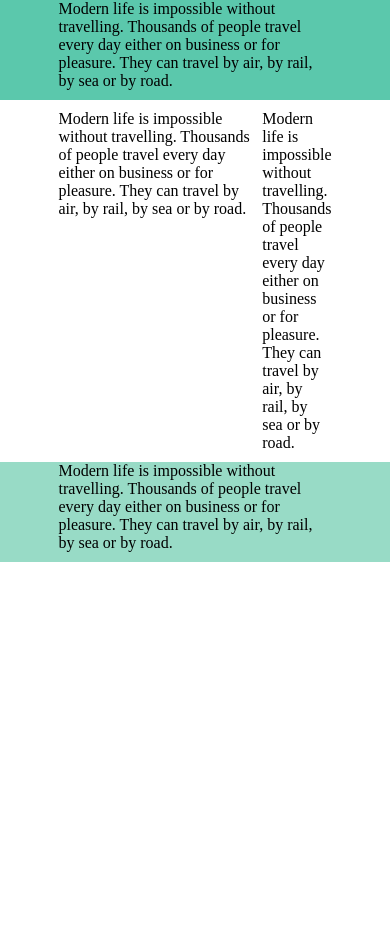
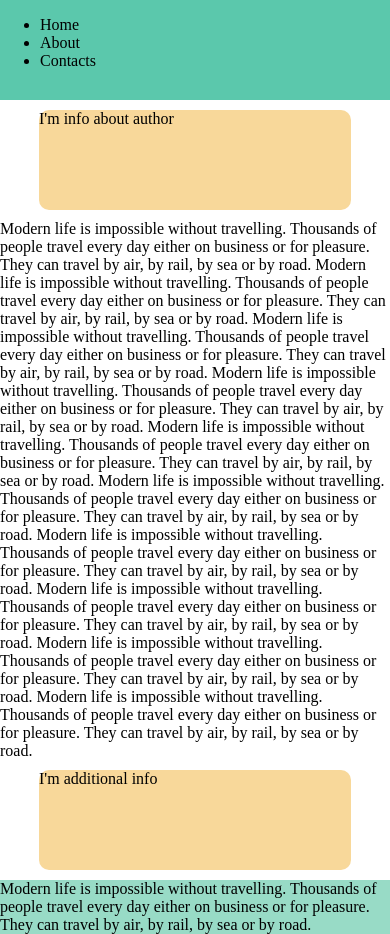
Before and after one commit to svitlanabndr/Travel-Blog, a plain HTML site: page index.html in a window 390 px wide. Before the commit the page ends 844 px from the top, so only its background shows below. Drawn offline with Linux system fonts and the light colour scheme.

Commit message:
Add layout for non-wide screens

```diff
--- a/common.css
+++ b/common.css
@@ -5,43 +5,99 @@ body {
 .wrapper {
     display: grid;
     grid-template-columns: 1fr 4fr 1fr 1fr;
-    grid-template-rows: repeat(3, minmax(100px, max-content));
+    grid-template-rows: repeat(4, minmax(100px, max-content));
     grid-gap: 10px;
 }
 
 .wrapper .header-wrapper {
-    grid-row: 1;
-    grid-column: 1/-1;
+    grid-area: 1/1/2/-1;
     background-color: #5BC8AC;
 }
 
 .wrapper header {
-    grid-row: 1;
-    grid-column: 2/4;
+    grid-area: 1/2/2/4;
     max-width: 1200px;
 }
 
 
 .wrapper main {
-    grid-row: 2;
-    grid-column: 2;
+    grid-area: 2/2/4/3;
     max-width: 1000px;
 }
 
-.wrapper aside {
-    grid-row: 2;
-    grid-column: 3;
+.wrapper .aside-wrapper {
+    background-color: #F8D89A;
+    border-radius: 10px;
+    grid-area: 2/3/4/4;
+}
+
+.wrapper aside.top-info {
+    grid-area: 2/3/3/4;
+    max-width: 200px;
+}
+.wrapper aside.bottom-info {
+    grid-area: 3/3/4/4;
     max-width: 200px;
 }
 
 .wrapper footer {
-    grid-row: 3;
-    grid-column: 2/4;
+    grid-area: 4/2/5/4;
     max-width: 1200px;
 }
 
 .wrapper .footer-wrapper {
-    grid-row: 3;
-    grid-column: 1/-1;
+    grid-area: 4/1/5/-1;
     background-color: #98DBC6;
 }
+
+@media (max-width: 700px) {
+    .wrapper {
+        grid-template-columns: 1fr;
+        grid-template-rows: repeat(4, minmax(100px, max-content));
+        grid-gap: 10px;
+        grid-template-areas:
+            'header'
+            'top-info'
+            'main'
+            'bottom-info'
+            'footer';
+    }
+
+    .wrapper .header-wrapper,
+    .wrapper .aside-wrapper,
+    .wrapper .footer-wrapper {
+        display: none;
+    }
+
+    .wrapper header {
+        grid-area: header;
+        background-color: #5BC8AC;
+
+    }
+
+    .wrapper main {
+        grid-area: main;
+    }
+
+    .wrapper aside.top-info {
+        grid-area: top-info;
+    }
+    .wrapper aside.bottom-info {
+        grid-area: bottom-info;
+    }
+
+    .wrapper aside.bottom-info,
+    .wrapper aside.top-info {
+        background-color: #F8D89A;
+        border-radius: 10px;
+        max-width: 400px;
+        width: 80%;
+        justify-self: center;
+    }
+
+    .wrapper footer {
+        grid-area: footer;
+        background-color: #98DBC6;
+    }
+
+  }
--- a/index.html
+++ b/index.html
@@ -12,12 +12,29 @@
     <div class="wrapper">
         <div class="header-wrapper">
         </div>
-        <header>Modern life is impossible without travelling. Thousands of people travel every day either on business or for pleasure. They can travel by air, by rail, by sea or by road.</header>
+        <header>
+            <ul>
+                <li>Home</li>
+                <li>About</li>
+                <li>Contacts</li>
+            </ul>
+        </header>
 
-        <main>Modern life is impossible without travelling. Thousands of people travel every day either on business or for pleasure. They can travel by air, by rail, by sea or by road.</main>
-        <aside>Modern life is impossible without travelling. Thousands of people travel every day either on business or for pleasure. They can travel by air, by rail, by sea or by road.</aside>
-        <div class="footer-wrapper">
-            </div>
+        <main>Modern life is impossible without travelling. Thousands of people travel every day either on business or for pleasure. They can travel by air, by rail, by sea or by road.
+                Modern life is impossible without travelling. Thousands of people travel every day either on business or for pleasure. They can travel by air, by rail, by sea or by road.
+                Modern life is impossible without travelling. Thousands of people travel every day either on business or for pleasure. They can travel by air, by rail, by sea or by road.
+                Modern life is impossible without travelling. Thousands of people travel every day either on business or for pleasure. They can travel by air, by rail, by sea or by road.
+                Modern life is impossible without travelling. Thousands of people travel every day either on business or for pleasure. They can travel by air, by rail, by sea or by road.
+                Modern life is impossible without travelling. Thousands of people travel every day either on business or for pleasure. They can travel by air, by rail, by sea or by road.
+                Modern life is impossible without travelling. Thousands of people travel every day either on business or for pleasure. They can travel by air, by rail, by sea or by road.
+                Modern life is impossible without travelling. Thousands of people travel every day either on business or for pleasure. They can travel by air, by rail, by sea or by road.
+                Modern life is impossible without travelling. Thousands of people travel every day either on business or for pleasure. They can travel by air, by rail, by sea or by road.
+                Modern life is impossible without travelling. Thousands of people travel every day either on business or for pleasure. They can travel by air, by rail, by sea or by road.
+        </main>
+        <div class="aside-wrapper"></div>
+        <aside class="top-info">I'm info about author</aside>
+        <aside class="bottom-info">I'm additional info</aside>
+        <div class="footer-wrapper"></div>
         <footer>Modern life is impossible without travelling. Thousands of people travel every day either on business or for pleasure. They can travel by air, by rail, by sea or by road.</footer>
     </div>
 </body>
```
